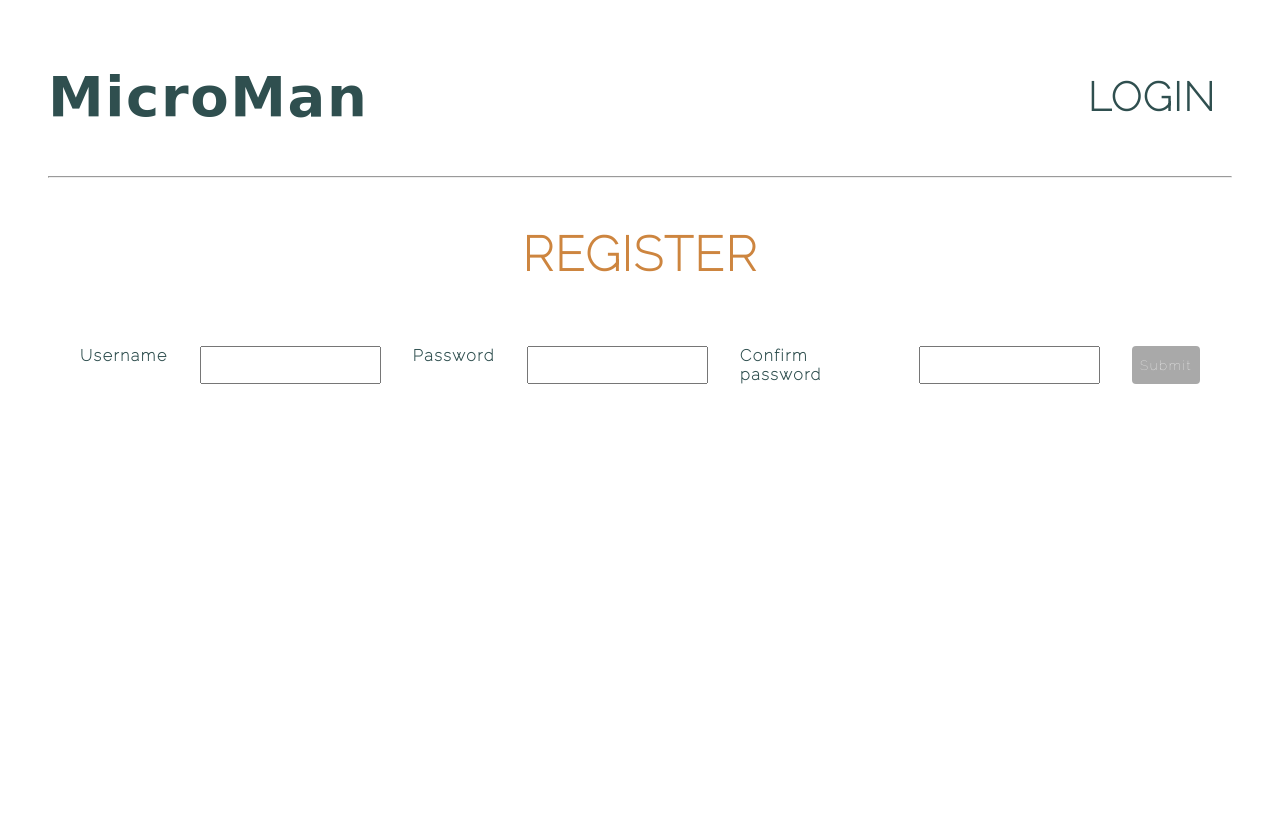
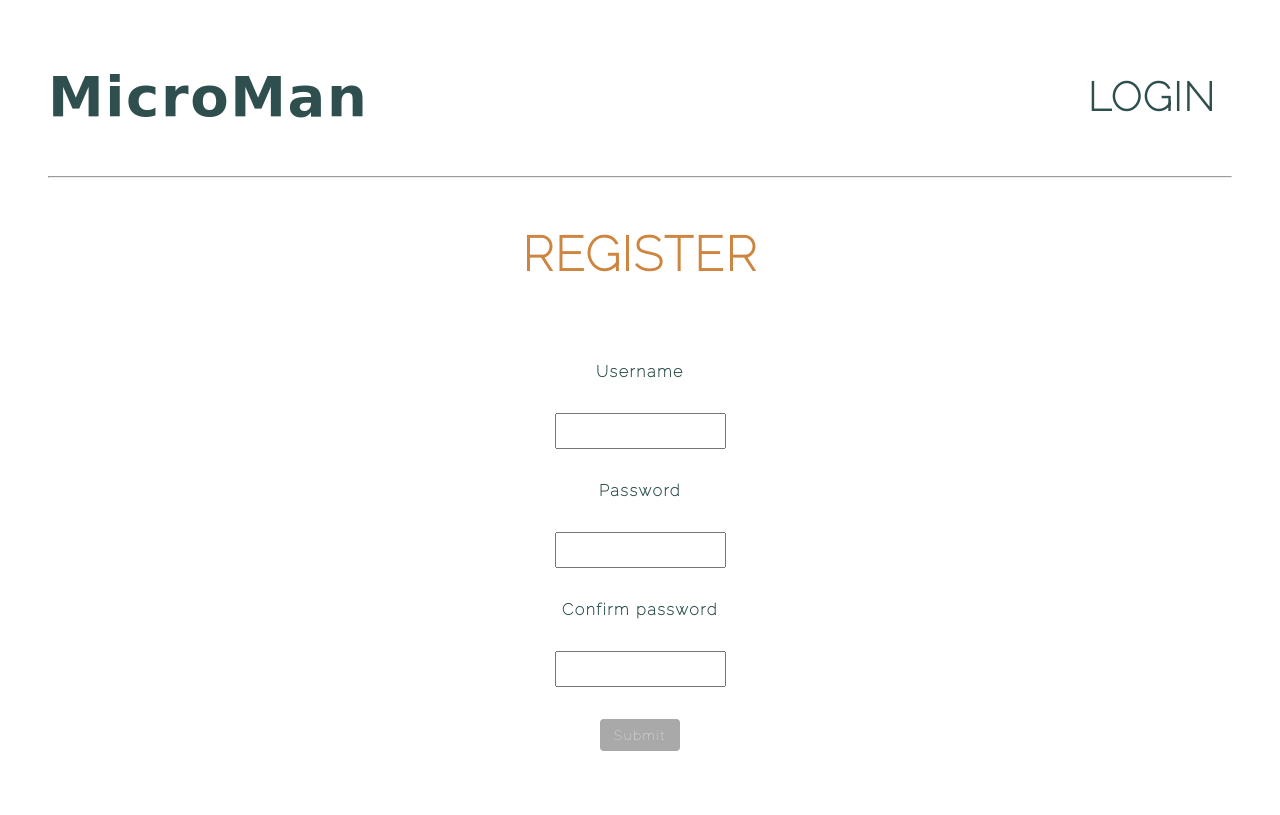
Before and after one commit to Amber-DiNenna/Capstone, a Django app: template kitchen_project/templates/home.html in a window 1280 px wide. Before the commit the page ends 384 px from the top, so only its background shows below. Run offline with Django 4.2, Linux system fonts and the light colour scheme; the template is opened without the code that fills it, so the values that code supplies are empty; some web fonts are replaced.

Commit message:
Add styling.

```diff
--- a/kitchen_project/static/base/styles.css
+++ b/kitchen_project/static/base/styles.css
@@ -1,16 +1,4 @@
 @import url('https://fonts.googleapis.com/css2?family=Advent+Pro:wght@100&family=Alumni+Sans+Pinstripe&family=Cairo+Play:wght@700&family=Kaushan+Script&family=Megrim&family=News+Cycle&family=Notable&family=Raleway:wght@100&family=Roboto+Slab:wght@100&family=Rock+Salt&family=Thasadith&display=swap');
-
-/* font-family: 'Cairo Play', cursive;
-font-family: 'Kaushan Script', cursive; (sharpie)
-font-family: 'Megrim', cursive; (weird triangles)
-font-family: 'Roboto Slab', serif; (good for lists and whatever)
-font-family: 'Rock Salt', cursive; (babes handwriting)
-
-font-family: 'Advent Pro', sans-serif; (tight and very thin)
-font-family: 'News Cycle', sans-serif; (tight thin normal)
-font-family: 'Notable', sans-serif; (wide and thick)
-font-family: 'Raleway', sans-serif; (tight, matches triangles)
-font-family: 'Thasadith', sans-serif; (tight thin normal)*/
 
 * {
   margin: 0;
@@ -353,7 +341,7 @@ header {
   text-align: center;
   border: 1px solid darkslategray;
   border-radius: .5rem;
-  width: 75%;
+  width: 50%;
   padding: 1rem;
   margin-top: 1rem;
 }
@@ -547,9 +535,22 @@ tr:nth-child(even) {
 }
 
 /* FORMS ---------------------------------------- */
+.form-container {
+  /* width: 50%; */
+  display: flex;
+  justify-content: center;
+  align-items: center;
+  text-align: center;
+
+}
+
 #login-form, #reg-form {
   display: flex;
-  justify-content: center;
+  flex-direction: column;
+  /* justify-content: center; */
+  width: 50%;
+  align-items: center;
+
 }
 
 .update-form-container {
@@ -562,25 +563,47 @@ tr:nth-child(even) {
   display: flex;
   flex-direction: column;
   align-items: center;
-  width: 50%;
+
+  /* width: 50%; */
 }
 
 #update-form p {
   display: flex;
-  width: 90%;
+  flex-direction: column;
+  width: 30rem;
+  letter-spacing: .1rem;
+  font-family: 'Raleway', sans-serif;
 }
 
-#update-form input {
-  width: 90%
+#update-form input, #update-form textarea, #update-form select {
+  /* text-align: center; */
+  padding: .5rem;
+  /* width: 15rem; */
+  letter-spacing: .1rem;
+  font-family: 'Raleway', sans-serif;
+  /* width: 100%; */
 }
 
-#login-form-btn, #update-form-btn {
+#reg-form input, #login-form input{
+  letter-spacing: .1rem;
+  font-family: 'Raleway', sans-serif;
+  padding: .5rem;
+}
+
+#reg-form button {
+
+  width: 5rem;
+}
+
+#login-form-btn, #update-form-btn{
   background-color: darkgray;
   color: white;
   font-family: 'Raleway', sans-serif;
   padding: .5rem;
   border: none;
   border-radius: .25rem;
+  width: 5rem;
+  text-align: center;
 }
 
 #recipe-search-form {
@@ -595,3 +618,11 @@ tr:nth-child(even) {
   letter-spacing: .1rem;
   font-family: 'Raleway', sans-serif;
 }
+
+/* .errorlist input {
+  text-align: center;
+  padding: .5rem;
+  width: 15rem;
+  letter-spacing: .1rem;
+  font-family: 'Raleway', sans-serif;
+} */
--- a/kitchen_project/templates/home.html
+++ b/kitchen_project/templates/home.html
@@ -56,8 +56,8 @@
 {% else %}
 
 
+<h2 class='h2-header'>REGISTER</h2>
 <div class='form-container'>
-  <h2 class='h2-header'>REGISTER</h2>
   <form id='reg-form' action="{% url 'users:signup' %}" method='post'>
 
     {% csrf_token %}
--- a/kitchen_project/templates/registration/login.html
+++ b/kitchen_project/templates/registration/login.html
@@ -2,11 +2,11 @@
 {% load static %}
 {% block content %}
 
+<h2 class='h2-header'>LOGIN</h2>
 <div class='form-container'>
-    <h2 class='h2-header'>LOGIN</h2>
     <form id='login-form' action="" method="post">
         {% csrf_token %}
-        {{ form }}
+        {{ form.as_p }}
         <input id='login-form-btn' type="submit" value="Login">
     </form>
 </div>
--- a/kitchen_project/templates/update_form.html
+++ b/kitchen_project/templates/update_form.html
@@ -3,8 +3,8 @@
 {% block content %}
 
 
+<h2 class='h2-header'>ADD UPDATE</h2>
 <div class='form-container'>
-    <h2 class='h2-header'>ADD UPDATE</h2>
 
     <div class='update-form-container'>
         <form id='update-form' method="POST" action="">
```
Also changed, not shown: kitchen_project/db.sqlite3.
